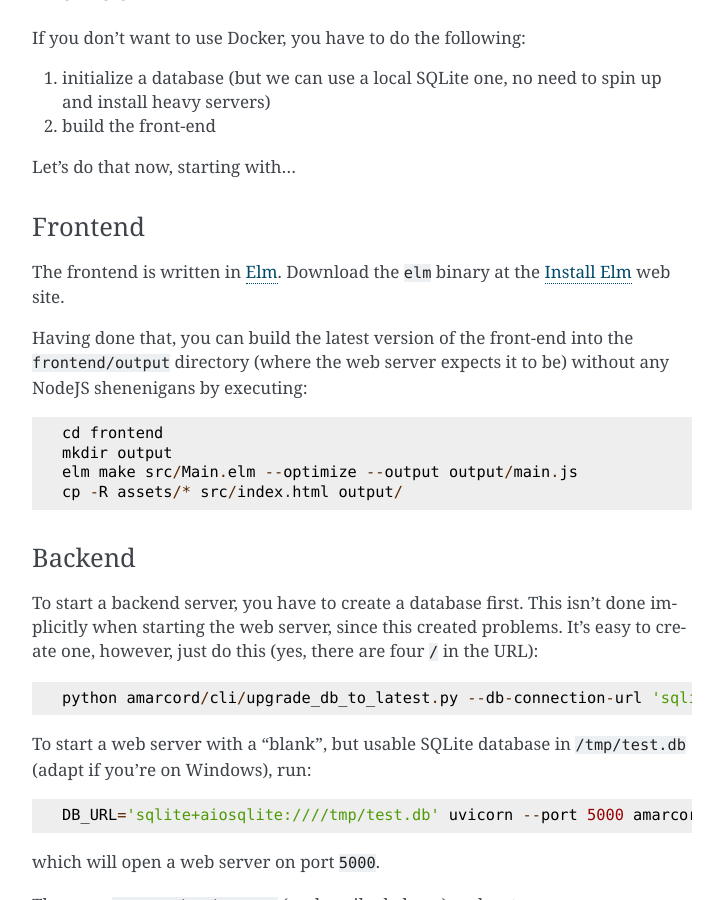
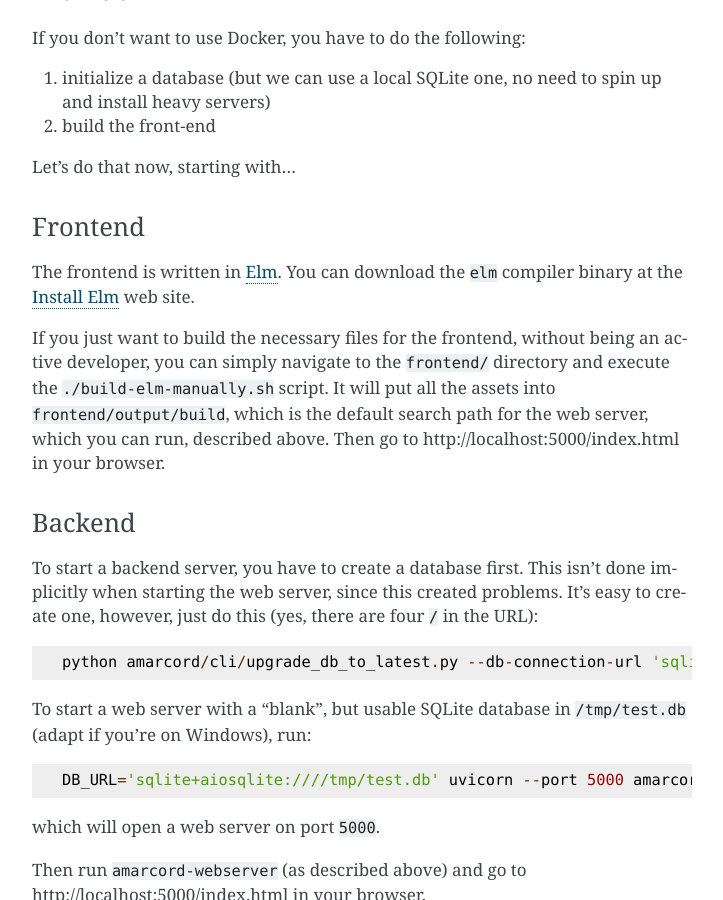
Before and after one commit to pmiddend/amarcord, a Sphinx documentation site: the page built from docs/source/quickstart.md, in a window 1280 px wide and 900 px high, scrolled down 1018 px. Shown: the whole window, without its empty margins (388-1111 px from the left). Built offline with Sphinx 7.4.7, drawn with Linux system fonts in a browser that asks for light colours; a script that is not in the unit is left out.

Commit message:
📋 UI: Improve the manual build process (and docs)

````diff
--- a/docs/source/quickstart.md
+++ b/docs/source/quickstart.md
@@ -47,16 +47,9 @@ Let's do that now, starting with...
 
 ### Frontend
 
-The frontend is written in [Elm](https://elm-lang.org/). Download the `elm` binary at the [Install Elm](https://guide.elm-lang.org/install/elm.html) web site.
+The frontend is written in [Elm](https://elm-lang.org/). You can download the `elm` compiler binary at the [Install Elm](https://guide.elm-lang.org/install/elm.html) web site.
 
-Having done that, you can build the latest version of the front-end into the `frontend/output` directory (where the web server expects it to be) without any NodeJS shenenigans by executing:
-
-```
-cd frontend
-mkdir output
-elm make src/Main.elm --optimize --output output/main.js
-cp -R assets/* src/index.html output/
-```
+If you just want to build the necessary files for the frontend, without being an active developer, you can simply navigate to the `frontend/` directory and execute the `./build-elm-manually.sh` script. It will put all the assets into `frontend/output/build`, which is the default search path for the web server, which you can run,  described above. Then go to http://localhost:5000/index.html in your browser.
 
 ### Backend
 
````
Also changed, not shown: README.md (+3 -12 lines), 1 other file.
